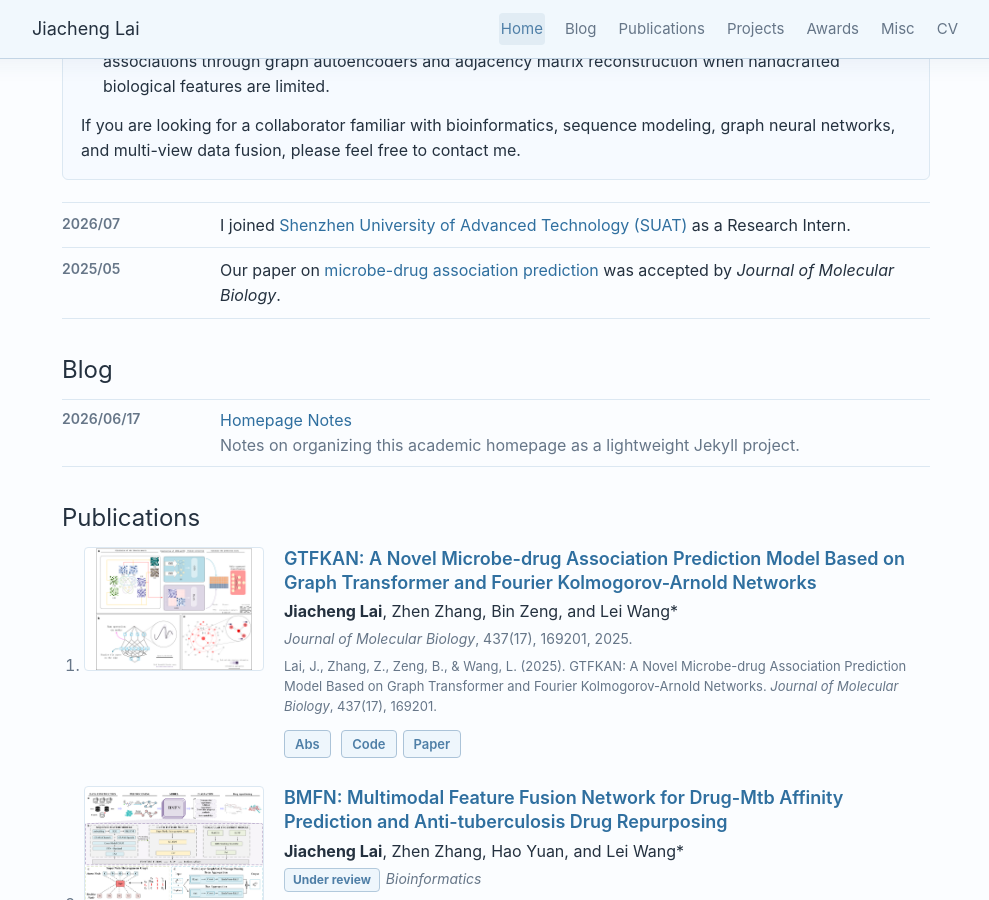
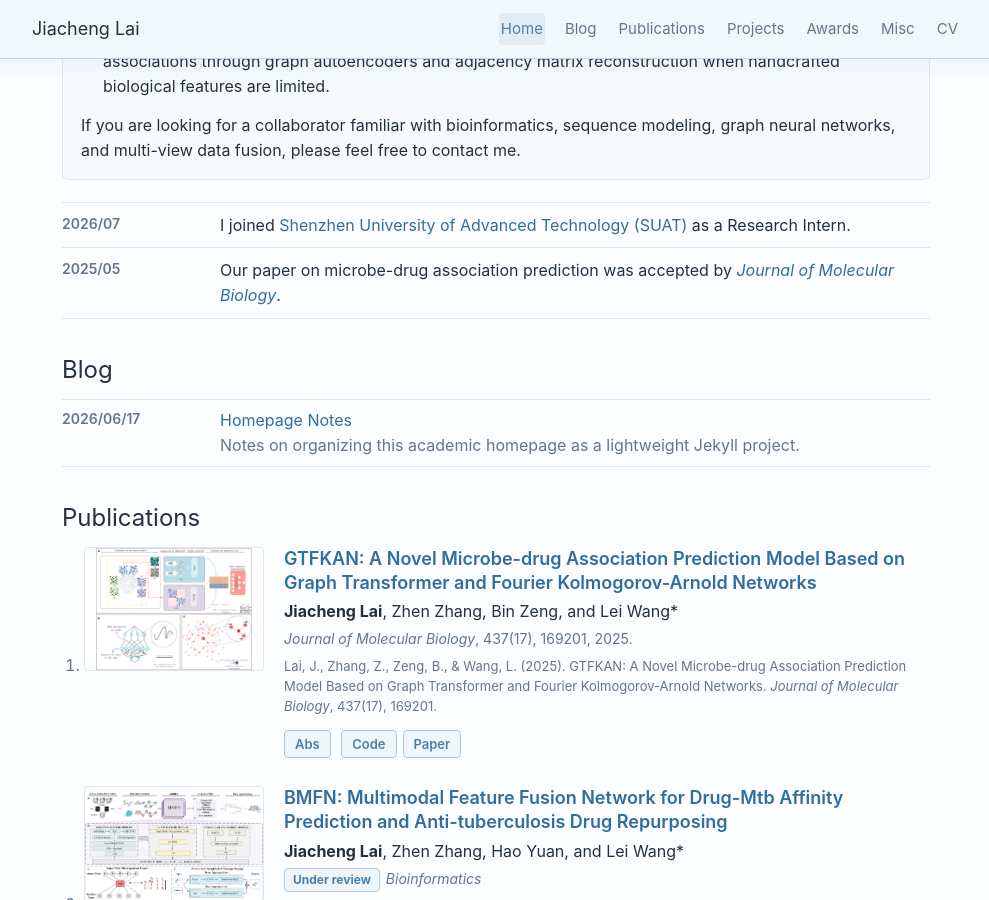
Before and after one commit to jiachenglai/jiachenglai.github.io, a Jekyll site: the page built from index.html, in a window 1280 px wide and 900 px high, scrolled down 987 px. Shown: the whole window, without its empty margins (144-1133 px from the left). Built offline with Jekyll 4.4.1, drawn with Linux system fonts in a browser that asks for light colours; some of the changed lines change nothing that is shown.

Commit message:
Update JMB news link

```diff
--- a/_data/news.yml
+++ b/_data/news.yml
@@ -18,4 +18,4 @@ items:
     text: I joined <a href="https://suat-sz.edu.cn/en/">Shenzhen University of Advanced Technology (SUAT)</a> as a Research Intern.
   - date: 2025/05
     datetime: 2025-05
-    text: Our paper on <a href="#paper-gtfkan">microbe-drug association prediction</a> was accepted by <em>Journal of Molecular Biology</em>.
+    text: Our paper on microbe-drug association prediction was accepted by <a href="https://doi.org/10.1016/j.jmb.2025.169201"><em>Journal of Molecular Biology</em></a>.
```
